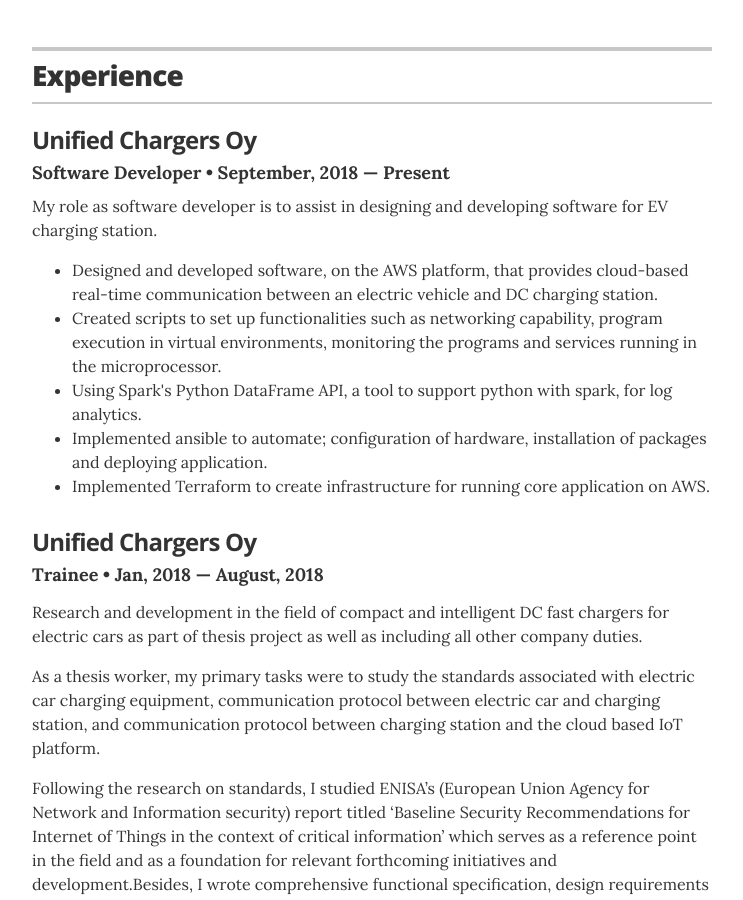
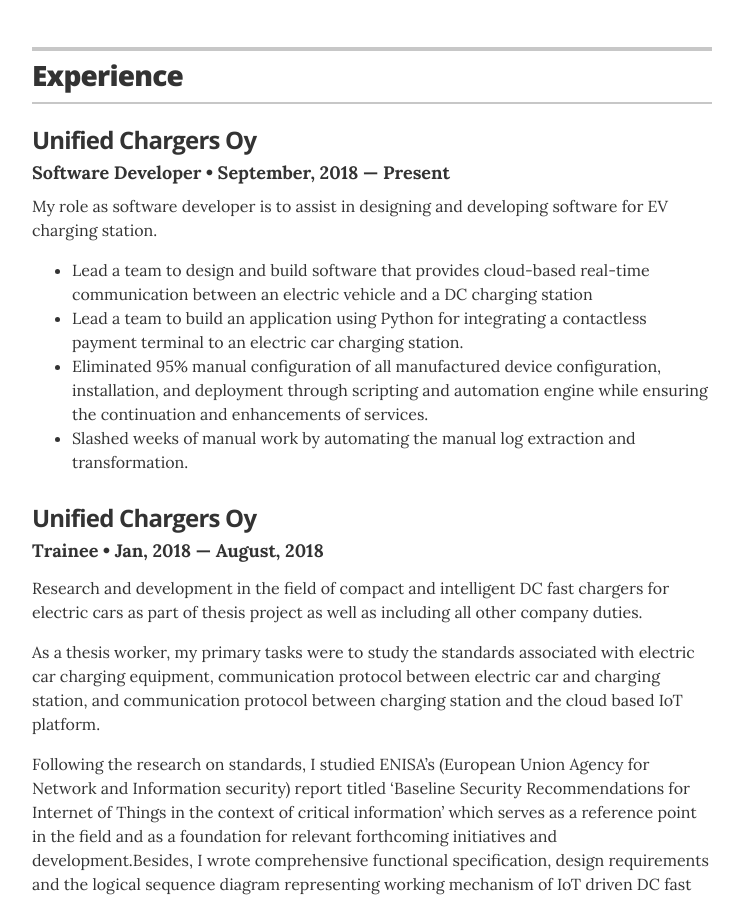
Before and after one commit to ranabhat/ranabhat.github.io, a Jekyll site: the page built from index.html, in a window 1280 px wide and 900 px high, scrolled down 731 px. Shown: the whole window, without its empty margins (268-1011 px from the left). Built offline with Jekyll 4.4.1, drawn with Linux system fonts in a browser that asks for light colours.

Commit message:
edit resume

```diff
--- a/_data/experience.yml
+++ b/_data/experience.yml
@@ -3,7 +3,7 @@
 - company: Unified Chargers Oy
   position: Software Developer
   duration: September, 2018 &mdash; Present
-  summary: My role as software developer is to assist in designing and developing software for EV charging station.	<ul class="resume-item-list"><li>Designed and developed software, on the AWS platform, that provides cloud-based real-time communication between an electric vehicle and DC charging station.</li><li>Created scripts to set up functionalities such as networking capability, program execution in virtual environments, monitoring the programs and services running in the microprocessor.</li><li>Using Spark's Python DataFrame API, a tool to support python with spark, for log analytics.</li><li>Implemented ansible to automate; configuration of hardware, installation of packages and deploying application.</li><li>Implemented Terraform to create infrastructure for running core application on AWS.</li></ul>
+  summary: My role as software developer is to assist in designing and developing software for EV charging station.	<ul class="resume-item-list"><li>Lead a team to design and build software that provides cloud-based real-time communication between an electric vehicle and a DC charging station</li><li>Lead a team to build an application using Python for integrating a contactless payment terminal to an electric car charging station.</li><li>Eliminated 95% manual configuration of all manufactured device configuration, installation, and deployment through scripting and automation engine while ensuring the continuation and enhancements of services.</li><li>Slashed weeks of manual work by automating the manual log extraction and transformation.</li></ul>
 
 # Trainee of Unified Chargers Oy
 - company: Unified Chargers Oy
```
